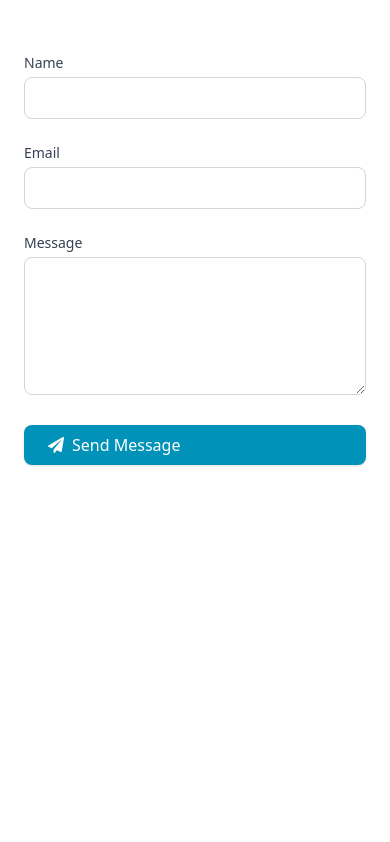
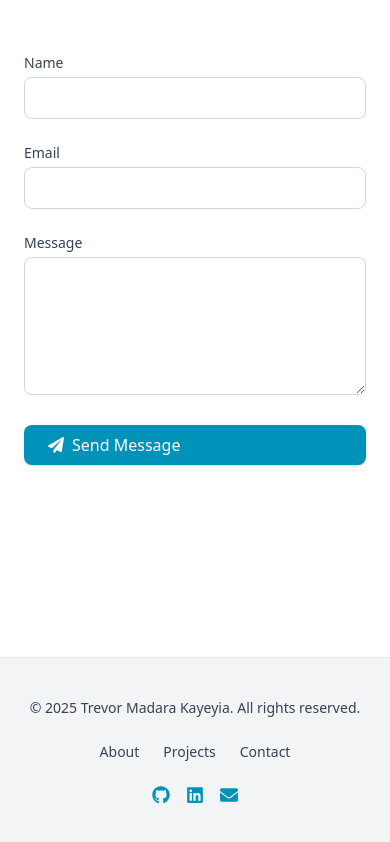
Before and after one commit to Trevor-Kayeyia-Madara/trevor-portfolio, a React (Vite) app: page / in a window 390 px wide. Shown: the part 7605-8447 px from the top of the page. Before the commit the page ends 8166 px from the top, so only its background shows below. Built offline with nearby package versions, Linux system fonts and the light colour scheme.

Commit message:
Footer Section  Features

```diff
--- /dev/null
+++ b/src/components/Footer.tsx
@@ -0,0 +1,53 @@
+import { FaGithub, FaLinkedin, FaEnvelope, FaArrowUp } from 'react-icons/fa';
+import { motion } from 'framer-motion';
+
+export default function Footer() {
+  const scrollToTop = () => {
+    window.scrollTo({ top: 0, behavior: 'smooth' });
+  };
+
+  return (
+    <footer className="bg-gray-100 dark:bg-black py-10 px-6 md:px-24 border-t border-gray-200 dark:border-gray-800 mt-24">
+      <motion.div
+        initial={{ opacity: 0, y: 20 }}
+        whileInView={{ opacity: 1, y: 0 }}
+        transition={{ duration: 0.6 }}
+        className="flex flex-col md:flex-row justify-between items-center gap-6"
+      >
+        {/* Name + Copyright */}
+        <div className="text-sm text-gray-700 dark:text-gray-400 text-center md:text-left">
+          © {new Date().getFullYear()} Trevor Madara Kayeyia. All rights reserved.
+        </div>
+
+        {/* Nav Links */}
+        <div className="flex gap-6 text-sm text-gray-700 dark:text-gray-300">
+          <a href="#about" className="hover:text-cyan-600 dark:hover:text-cyan-400">About</a>
+          <a href="#projects" className="hover:text-cyan-600 dark:hover:text-cyan-400">Projects</a>
+          <a href="#contact" className="hover:text-cyan-600 dark:hover:text-cyan-400">Contact</a>
+        </div>
+
+        {/* Social Icons */}
+        <div className="flex gap-4 text-cyan-600 dark:text-cyan-400">
+          <a href="https://github.com/trevormadara" target="_blank" rel="noopener noreferrer" className="hover:text-cyan-400">
+            <FaGithub size={18} />
+          </a>
+          <a href="https://linkedin.com/in/trevormadara" target="_blank" rel="noopener noreferrer" className="hover:text-cyan-400">
+            <FaLinkedin size={18} />
+          </a>
+          <a href="mailto:trevormadarakayeyia@gmail.com" className="hover:text-cyan-400">
+            <FaEnvelope size={18} />
+          </a>
+        </div>
+
+        {/* Scroll to Top */}
+        <button
+          onClick={scrollToTop}
+          className="fixed bottom-6 right-6 bg-cyan-600 hover:bg-cyan-500 text-white p-3 rounded-full shadow-lg z-50 transition"
+          aria-label="Scroll to top"
+        >
+          <FaArrowUp size={16} />
+        </button>
+      </motion.div>
+    </footer>
+  );
+}
--- a/src/pages/Home.tsx
+++ b/src/pages/Home.tsx
@@ -4,6 +4,7 @@ import Skills from "@/components/Skills";
 import Projects from "@/components/Projects";
 import Experience from "@/components/Experience";
 import Contact from "@/components/Contact";
+import Footer from "@/components/Footer";
 
 export default function Home() {
   return (
@@ -14,6 +15,7 @@ export default function Home() {
       <Projects />
       <Experience />
       <Contact />
+      <Footer />
     </main>
   );
 }
```
